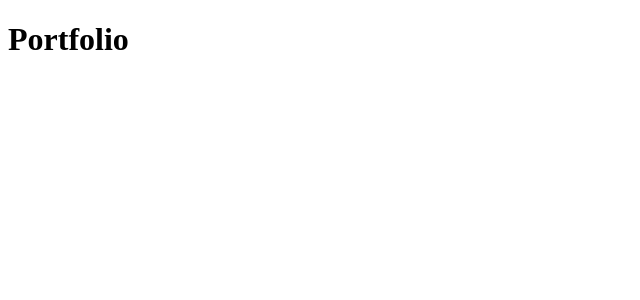
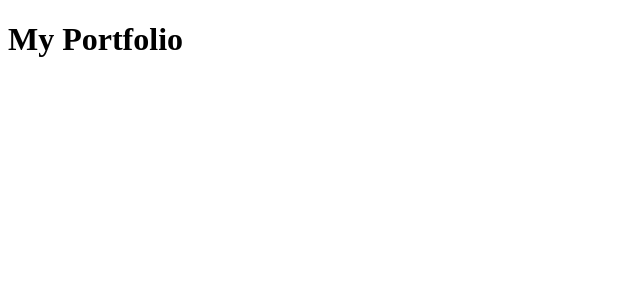
Before and after one commit to Fene-87/react-portfolio, a React (Vite) app: page / in a window 1280 px wide. Shown: the top 300 px of the page, without its empty margins (0-640 px from the left). Built offline with nearby package versions, Linux system fonts and the light colour scheme.

Commit message:
Change title

```diff
--- a/src/App.jsx
+++ b/src/App.jsx
@@ -1,7 +1,7 @@
 function App() {
   return (
     <>
-      <h1>Portfolio</h1>
+      <h1>My Portfolio</h1>
     </>
   )
 }
```
